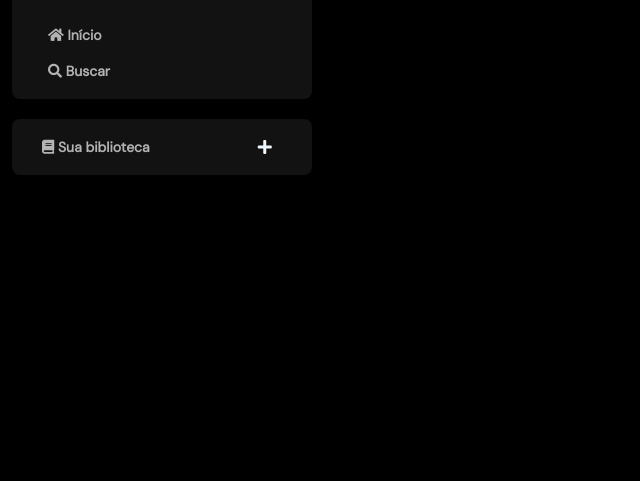
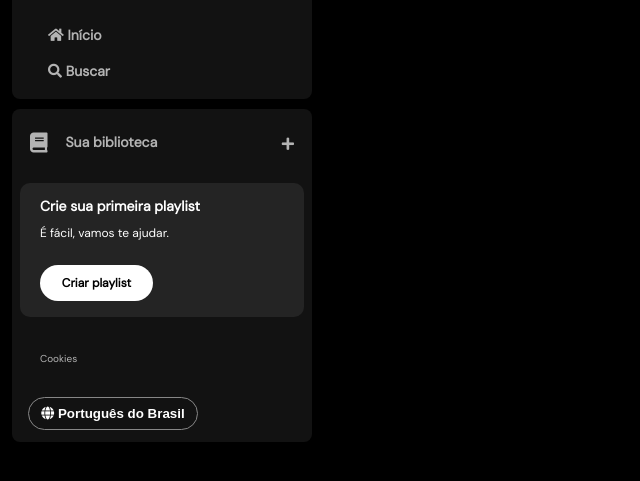
Before and after one commit to oMntty/spotify-imersaofront, a plain HTML site: page index.html in a window 1280 px wide. Shown: the part 83-564 px from the top of the page, without its empty margins (0-640 px from the left). Drawn offline with Linux system fonts and the light colour scheme.

Commit message:
add library, section and cookies

```diff
--- a/index.html
+++ b/index.html
@@ -58,18 +58,33 @@
           </ul>
         </div>
       </nav>
-      <nav>
-        <div class="library-tab">
-          <a href="#" style="margin-right: 0">
-            <span class="fa fa-book"></span>
+      <div class="library">
+        <div class="library__content">
+          <button class="library__button">
+            <span class="fa fas fa-book"></span>
             <span>Sua biblioteca</span>
-          </a>
-          <span
-            class="fa fa-plus"
-            style="margin-left: 108px; color: aliceblue"
-          ></span>
+          </button>
+          <span class="fa fa-plus"></span>
         </div>
-      </nav>
+        <section class="section-playlist">
+          <div class="section-playlist__content">
+            <span class="text title">Crie sua primeira playlist</span>
+            <span class="text subtitle">É fácil, vamos te ajudar.</span>
+            <button class="section-playlist__button">
+              <span>Criar playlist</span>
+            </button>
+          </div>
+        </section>
+        <div class="cookies">
+          <a href="">Cookies</a>
+        </div>
+        <div class="languages">
+          <button class="languages__button">
+            <span class="fa fa-globe"></span>
+            <span>Português do Brasil</span>
+          </button>
+        </div>
+      </div>
     </div>
   </body>
 </html>
--- a/styles.css
+++ b/styles.css
@@ -41,20 +41,112 @@ body {
   font-family: "DM Sans", sans-serif;
 }
 
-.library-tab {
+.library {
   background-color: #121212;
   border-radius: 8px;
-  padding: 20px; /* Ajuste o padding conforme necessário */
-  margin-top: 20px;
-  display: flex; /* Usando flexbox */
-  align-items: center;
-}
-
-.library-tab a {
+  display: flex;
+  justify-content: space-between;
+  flex-direction: column;
+  padding: 4px 8px;
   color: #b3b3b3;
-  text-decoration: none;
   font-weight: 600;
   font-size: 14px;
+  margin-top: 10px;
+}
+.library .library__content {
+  display: flex;
+  justify-content: space-between;
+}
+.library .library__button {
+  display: flex;
+  margin-right: 10px;
+  color: #b3b3b3;
+  background-color: transparent;
+  border: 0px;
+  font-size: 14px;
+  font-weight: 700;
   font-family: "DM Sans", sans-serif;
-  margin-left: 10px;
+  text-align: center;
+  text-decoration: none;
+  text-transform: none;
+  padding: 20px 10px;
 }
+.library .library__button .fa {
+  font-size: 20px;
+  color: #b3b3b3;
+  margin-right: 10px;
+  padding-right: 8px;
+}
+.library .library__content .fa-plus {
+  margin: 24px 10px;
+}
+.section-playlist {
+  display: flex;
+  align-items: flex-start;
+  justify-content: space-between;
+  gap: 20px;
+  background-color: #242424;
+  color: #b3b3b3;
+  font-weight: 600;
+  font-size: 14px;
+  margin: 8px 0;
+  padding: 16px 20px;
+  border-radius: 10px;
+}
+.section-playlist .section-playlist__content {
+  display: flex;
+  flex-direction: column;
+}
+.section-playlist__content .text {
+  padding-bottom: 14px;
+  color: #fff;
+  font-family: "DM Sans", sans-serif;
+}
+.section-playlist__content .title {
+  font-weight: 700;
+}
+.section-playlist__content .subtitle {
+  font-weight: 500;
+  font-size: 12px;
+}
+.section-playlist__content .section-playlist__button {
+  display: flex;
+  justify-content: center;
+  background-color: #fff;
+  color: #000;
+  border-radius: 20px;
+  font-size: 12px;
+  font-weight: 700;
+  font-family: "DM Sans", sans-serif;
+  text-decoration: none;
+  text-transform: none;
+  padding: 10px;
+  margin-top: 12px;
+  border: 0;
+  width: 113px;
+}
+.sidebar .cookies {
+  margin: 25px 20px;
+}
+.sidebar .cookies a {
+  color: #b3b3b3;
+  font-family: "DM Sans", sans-serif;
+  font-weight: 500;
+  font-size: 10px;
+  text-decoration: none;
+}
+.sidebar .cookies a:hover {
+  text-decoration: underline;
+}
+.languages .languages__button {
+  align-items: center;
+  background-color: transparent;
+  border: 1px solid #878787;
+  color: #fff;
+  font-weight: bold;
+  cursor: pointer;
+  width: 170px;
+  margin: 8px;
+  padding: 8px;
+  border-radius: 20px;
+}
```
